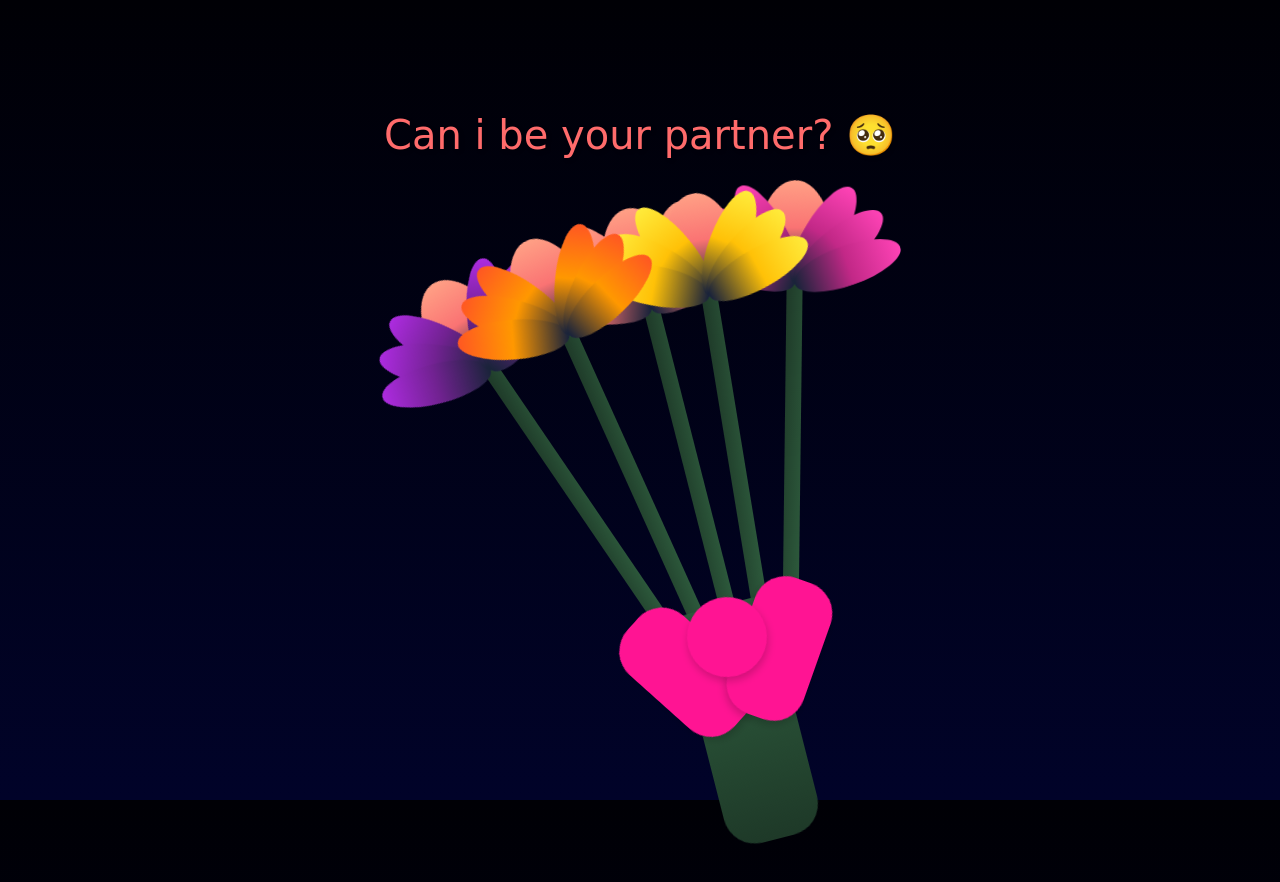
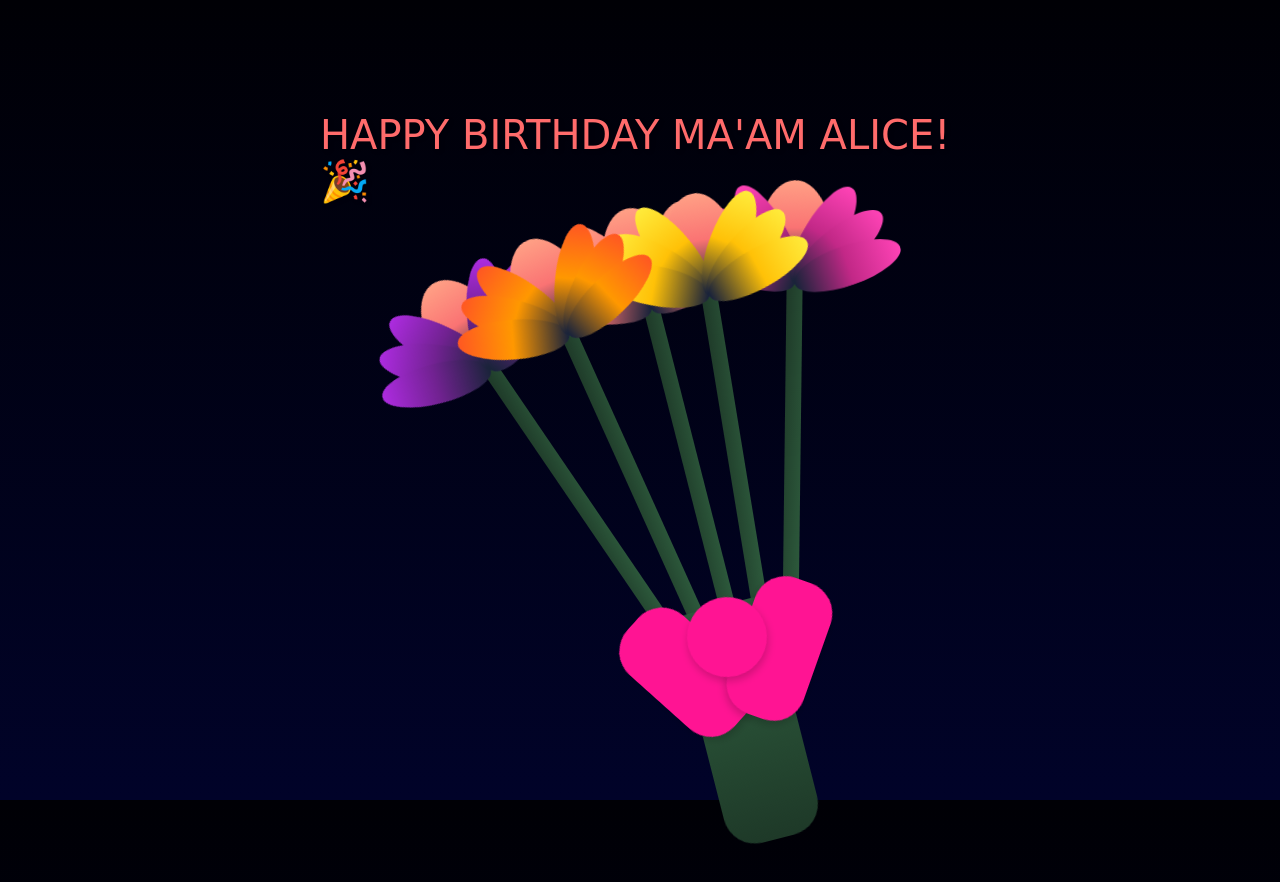
Before and after one commit to Chasshu/hehez, a plain HTML site: page index.html in a window 1280 px wide. Drawn offline with Linux system fonts and the light colour scheme.

Commit message:
Update index.html

```diff
--- a/index.html
+++ b/index.html
@@ -236,7 +236,7 @@
 }
 
 .proposal-text::before {
-    content: "Can i be your partner? 🥺 ";
+    content: "HAPPY BIRTHDAY MA'AM ALICE! 🎉";
 }
 @keyframes float {
     0%, 100% { transform: translateX(-50%) translateY(0); }
```
